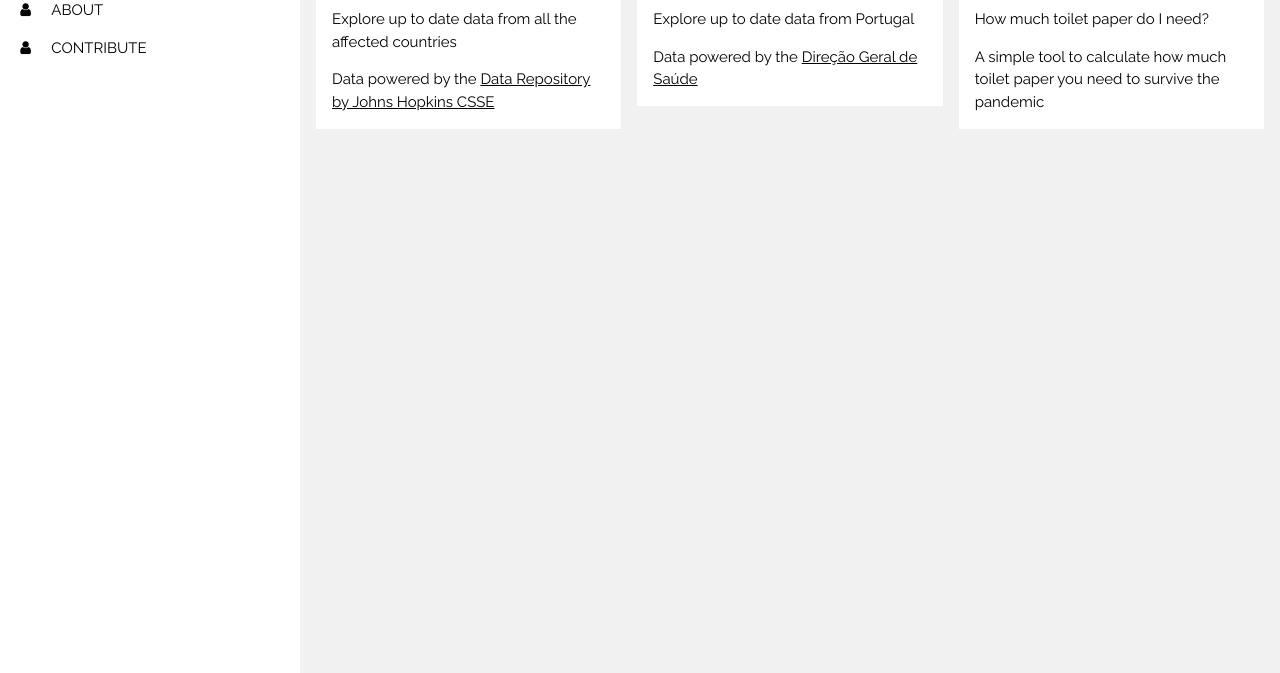
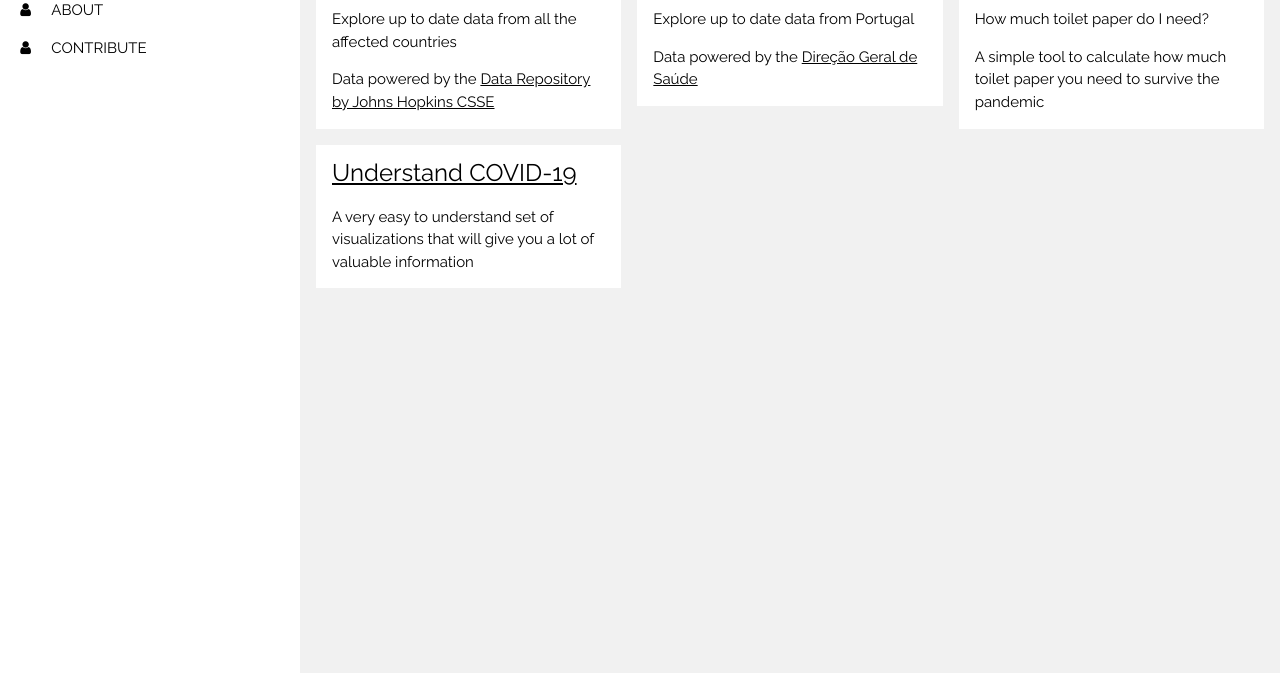
Before and after one commit to tiagorbf/coronavirus.github.io, a plain HTML site: page index.html in a window 1280 px wide. Shown: the part 127-800 px from the top of the page. Drawn offline with nearby package versions, Linux system fonts and the light colour scheme.

Commit message:
add another interesting source

```diff
--- a/index.html
+++ b/index.html
@@ -66,7 +66,16 @@
             <p>How much toilet paper do I need?</p>
             <p>A simple tool to calculate how much toilet paper you need to survive the pandemic</p>
           </div>
+        </div>
       </div>
+
+      <div class="w3-row-padding">
+        <div class="w3-third w3-container w3-margin-bottom">
+          <div class="w3-container w3-white">
+            <a href="https://informationisbeautiful.net/visualizations/covid-19-coronavirus-infographic-datapack/"><h3>Understand COVID-19</h3></a>
+            <p>A very easy to understand set of visualizations that will give you a lot of valuable information</p>
+          </div>
+        </div>
       </div>
 
     <!-- Global site tag (gtag.js) - Google Analytics -->
```
